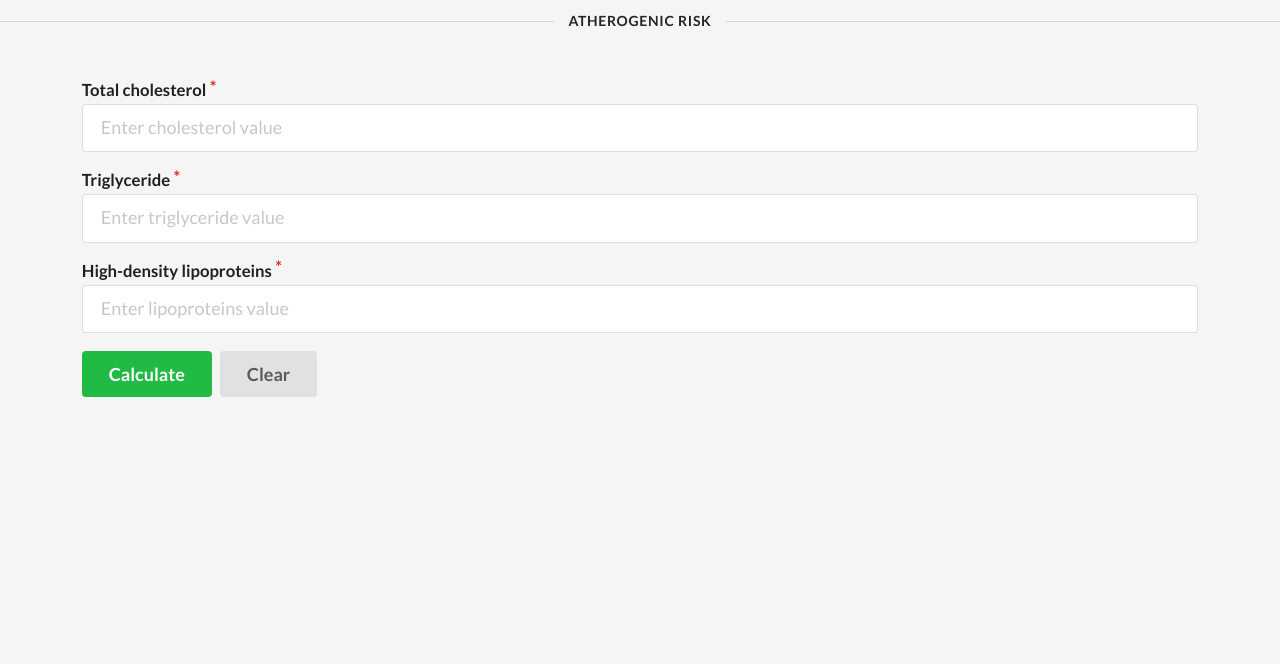
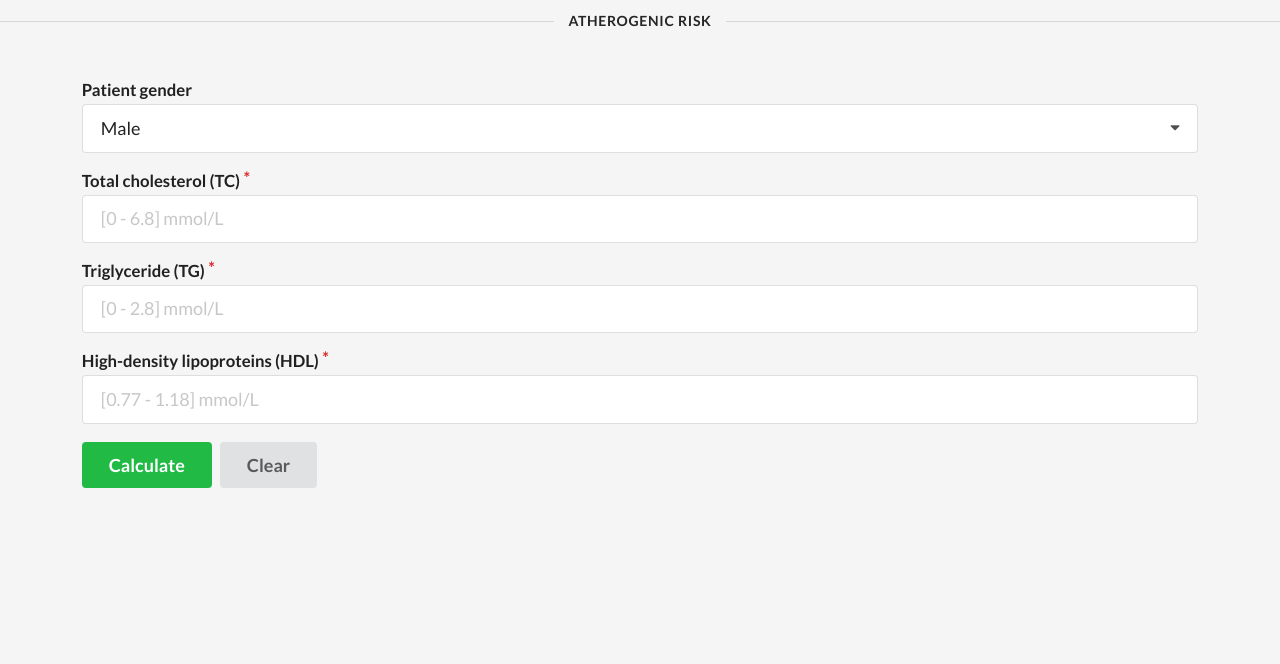
Before and after one commit to mensurm/atherogenic-risk-calculator, a Flask app: template atherogenic_risk/templates/first-step.html in a window 1280 px wide. Shown: the top 664 px of the page. Run offline with Flask 2, Linux system fonts and the light colour scheme; the template is opened without the code that fills it, so the values that code supplies are empty; parts of the project's set-up code (start-up, migrations or seed data) failed here and were passed over; some libraries are stand-ins or nearby versions.

Commit message:
adding gender field and custom validation logic

```diff
--- a/atherogenic_risk/static/js/first_step.js
+++ b/atherogenic_risk/static/js/first_step.js
@@ -1,12 +1,28 @@
-$( document ).ready(function() {
-    $('.ui.form').form({
-        fields: {
+
+   $.fn.form.settings.rules.greaterThan = function (inputValue, validationValue) {
+    return inputValue > validationValue;
+}
+
+  $.fn.form.settings.rules.lowerOrEqualThan = function(inputValue, validationValue) {
+      return inputValue <= validationValue;
+  }
+
+  var validationRulesFemale = {
     total_cholesterol: {
         identifier: 'total_cholesterol',
         rules: [
             {
                 type: 'empty',
                 prompt: 'Please enter total cholesterol value'
+            },
+            {
+                type: 'greaterThan[0]',
+                prompt: 'Total cholesterol value must be higher than 0'
+            },
+            {
+                type: 'lowerOrEqualThan[6.8]',
+                prompt: 'Total cholesterol value must be lower or equal to 6.8'
+
             }
         ]
     },
@@ -16,6 +32,15 @@ $( document ).ready(function() {
             {
                 type: 'empty',
                 prompt: "Please enter triglyceride value"
+            },
+            {
+                type: 'greaterThan[0]',
+                prompt: 'Triglyceride value must be higher than 0'
+            },
+            {
+                type: 'lowerOrEqualThan[2.8]',
+                prompt: 'Triglyceride value must be lower or equal to 2.8'
+
             }
         ]
     },
@@ -25,9 +50,141 @@ $( document ).ready(function() {
             {
                 type: 'empty',
                 prompt: "Please enter high desity lipoproteins value"
+            },
+            {
+                type: 'greaterThan[0.77]',
+                prompt: 'High density lipoproteins value must be higher than 0'
+            },
+            {
+                type: 'lowerOrEqualThan[2.28]',
+                prompt: 'High density lipoproteins value must be lower or equal to 2.28'
+
             }
         ]
     }
+};
+
+var validationRulesMale = {
+    total_cholesterol: {
+        identifier: 'total_cholesterol',
+        rules: [
+            {
+                type: 'empty',
+                prompt: 'Please enter total cholesterol value'
+            },
+            {
+                type: 'greaterThan[0]',
+                prompt: 'Total cholesterol value must be higher than 0'
+            },
+            {
+                type: 'lowerOrEqualThan[6.8]',
+                prompt: 'Total cholesterol value must be lower or equal to 6.8'
+
+            }
+        ]
+    },
+    triglyceride: {
+        identifier: 'triglyceride',
+        rules: [
+            {
+                type: 'empty',
+                prompt: "Please enter triglyceride value"
+            },
+            {
+                type: 'greaterThan[0]',
+                prompt: 'Triglyceride value must be higher than 0'
+            },
+            {
+                type: 'lowerOrEqualThan[2.8]',
+                prompt: 'Triglyceride value must be lower or equal to 2.8'
+
+            }
+        ]
+    },
+    high_density_lipoproteins: {
+        identifier: 'high_density_lipoproteins',
+        rules: [
+            {
+                type: 'empty',
+                prompt: "Please enter high desity lipoproteins value"
+            },
+            {
+                type: 'greaterThan[0.77]',
+                prompt: 'High density lipoproteins value must be higher than 0'
+            },
+            {
+                type: 'lowerOrEqualThan[1.18]',
+                prompt: 'High density lipoproteins value must be lower or equal to 1.18'
+
+            }
+        ]
+    }
+};
+
+$( document ).ready(function() {
+    $('.ui.form').form({
+        fields: validationRulesMale
+    });
+
+   });
+
+
+
+       const LIMITS = {
+        "male": {
+            "tc": {
+                "placeholder": "[0 - 6.8] mmol/L",
+                "lowerLimit": 0,
+                "upperLimit": 6.8
+            },
+            "tg": {
+                "placeholder": "[0 - 2.8] mmol/L",
+                "lowerLimit": 0,
+                "upperLimit": 2.8
+            },
+            "hdl": {
+                "placeholder": "[0.77 - 1.18] mmol/L",
+                "lowerLimit": 0.77,
+                "upperLimit": 1.18
+            }
+
+        },
+        "female": {
+            "tc": {
+                "placeholder": "[0 - 6.8] mmol/L",
+                "lowerLimit": 0,
+                "upperLimit": 6.8
+            },
+            "tg": {
+                "placeholder": "[0 - 2.8] mmol/L",
+                "lowerLimit": 0,
+                "upperLimit": 2.8
+            },
+            "hdl": {
+                "placeholder": "[0.77 - 2.28] mmol/L",
+                "lowerLimit": 0.77,
+                "upperLimit": 2.28
+            }
+
+        }
+    }
+
+    $('.ui.dropdown').dropdown({
+        onChange: function(value) {
+        if (value === "male") {
+            $("#total_cholesterol").attr("placeholder", LIMITS.male.tc.placeholder).val("").focus().blur();
+            $("#triglyceride").attr("placeholder", LIMITS.male.tg.placeholder).val("").focus().blur();
+            $("#high_density_lipoproteins").attr("placeholder", LIMITS.male.hdl.placeholder).val("").focus().blur();
+            $('.ui.form').form({fields: validationRulesMale});
+
+        } else if (value === "female") {
+            $("#total_cholesterol").attr("placeholder", LIMITS.female.tc.placeholder).val("").focus().blur();
+            $("#triglyceride").attr("placeholder", LIMITS.female.tg.placeholder).val("").focus().blur();
+            $("#high_density_lipoproteins").attr("placeholder", LIMITS.female.hdl.placeholder).val("").focus().blur();
+            $('.ui.form').form({fields: validationRulesFemale});
+        }
+
         }
     });
-});
+
+    $('.ui.dropdown').dropdown('set selected', 'male')
--- a/atherogenic_risk/templates/first-step.html
+++ b/atherogenic_risk/templates/first-step.html
@@ -7,18 +7,33 @@
     <div class="ui error message"></div>
     {{ form.csrf }}
     <p>
+    <div class="field">
+    <label>Patient gender</label>
+    <div class="ui dropdown selection gender">
+      <input type="hidden" name="gender">
+      <div class="default text">Select Gender</div>
+      <i class="dropdown icon"></i>
+      <div class="menu">
+        <div class="item" data-value="male">Male</div>
+        <div class="item" data-value="female">Female</div>
+      </div>
+    </div>
+  </div>
+
     <div class="required field">
-    <label>Total cholesterol</label>
-    <input type="number" step="0.01" id="total_cholesterol" name="total_cholesterol" placeholder="Enter cholesterol value">
+        <label>Total cholesterol (TC)</label>
+        <input type="number" step="0.01" id="total_cholesterol" name="total_cholesterol" placeholder="[0 - 6.8] mmol/L">
     </div>
     <div class="required field">
-    <label>Triglyceride</label>
-    <input type="number" step="0.01" id="triglyceride" name="triglyceride" placeholder="Enter triglyceride value">
+        <label>Triglyceride (TG)</label>
+        <input type="number" step="0.01" id="triglyceride" name="triglyceride" placeholder="[0 - 2.8] mmol/L">
     </div>
     <div class="required field">
-        <label>High-density lipoproteins</label>
-        <input type="number" step="0.01" id="high_density_lipoproteins" name="high_density_lipoproteins" placeholder="Enter lipoproteins value">
+        <label>High-density lipoproteins (HDL)</label>
+        <input type="number" step="0.01" id="high_density_lipoproteins" name="high_density_lipoproteins"
+               placeholder="[0.77 - 1.18 mmol/L]">
     </div>
+
     </p>
     <p>
         <button class="ui big positive button" type="submit">Calculate</button>
```
Lines whose indentation alone changed are shown as unchanged.
